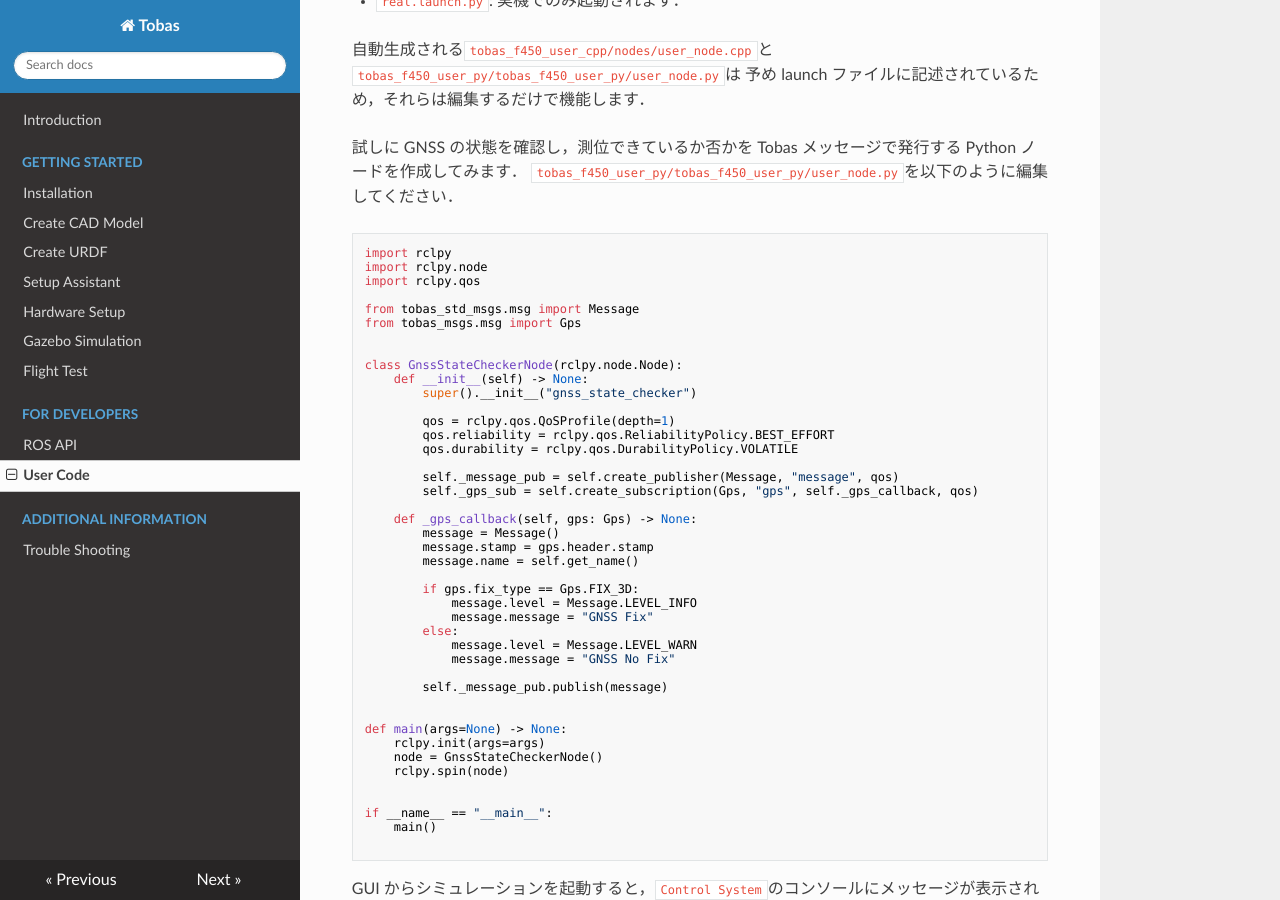
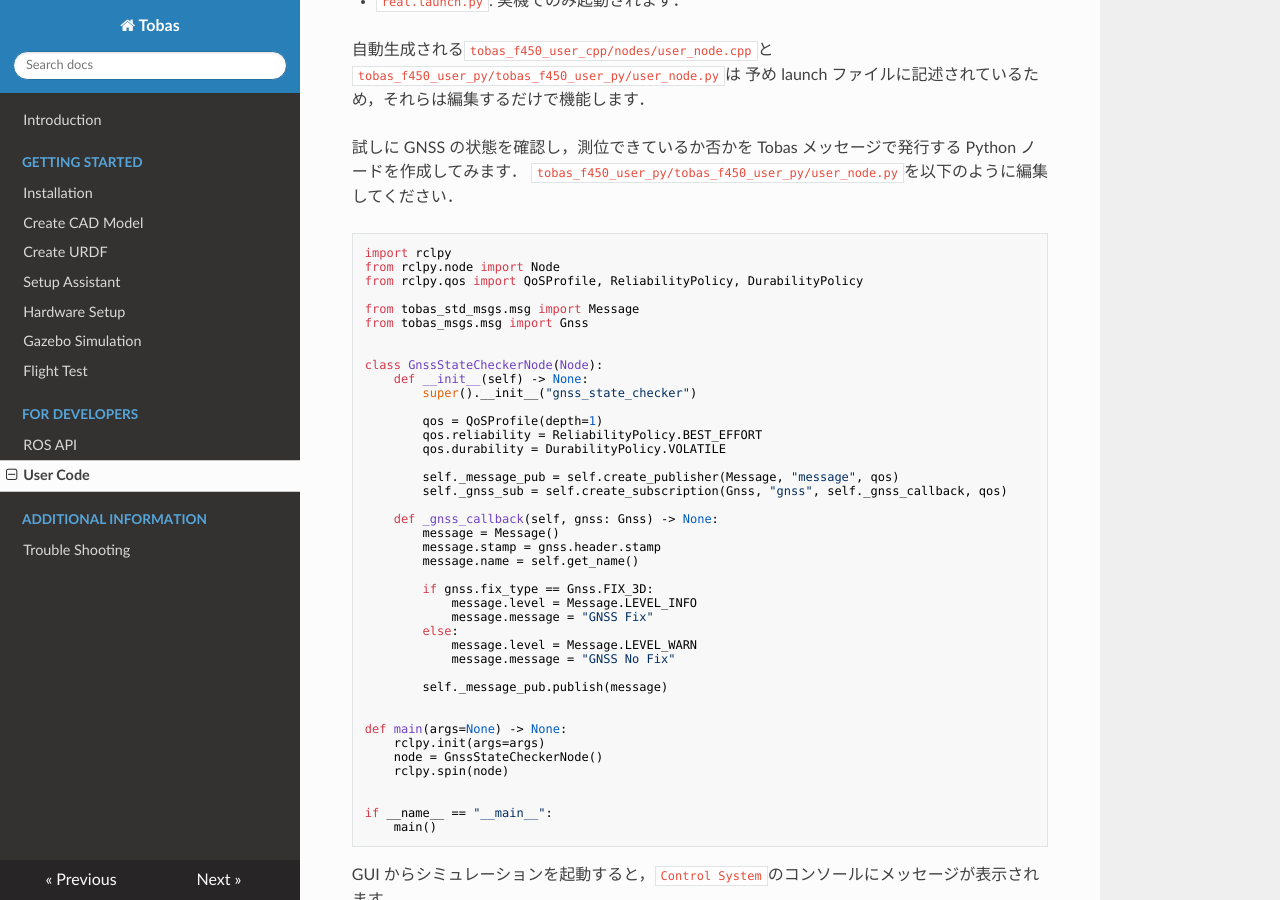
Before and after one commit to TobasFlightControl/tobas_wiki_ja, an MkDocs documentation site: the page built from docs/user_code.md, in a window 1280 px wide and 900 px high, scrolled down 344 px. Built offline with MkDocs 1.6.1, drawn with Linux system fonts in a browser that asks for light colours; nearby versions of some CDN libraries.

Commit message:
edit: user_code.md

````diff
--- a/docs/user_code.md
+++ b/docs/user_code.md
@@ -16,30 +16,30 @@ C++と Python の 2 つのパッケージが生成され，それぞれ以下の
 
 ```python
 import rclpy
-import rclpy.node
-import rclpy.qos
+from rclpy.node import Node
+from rclpy.qos import QoSProfile, ReliabilityPolicy, DurabilityPolicy
 
 from tobas_std_msgs.msg import Message
-from tobas_msgs.msg import Gps
+from tobas_msgs.msg import Gnss
 
 
-class GnssStateCheckerNode(rclpy.node.Node):
+class GnssStateCheckerNode(Node):
     def __init__(self) -> None:
         super().__init__("gnss_state_checker")
 
-        qos = rclpy.qos.QoSProfile(depth=1)
-        qos.reliability = rclpy.qos.ReliabilityPolicy.BEST_EFFORT
-        qos.durability = rclpy.qos.DurabilityPolicy.VOLATILE
+        qos = QoSProfile(depth=1)
+        qos.reliability = ReliabilityPolicy.BEST_EFFORT
+        qos.durability = DurabilityPolicy.VOLATILE
 
         self._message_pub = self.create_publisher(Message, "message", qos)
-        self._gps_sub = self.create_subscription(Gps, "gps", self._gps_callback, qos)
+        self._gnss_sub = self.create_subscription(Gnss, "gnss", self._gnss_callback, qos)
 
-    def _gps_callback(self, gps: Gps) -> None:
+    def _gnss_callback(self, gnss: Gnss) -> None:
         message = Message()
-        message.stamp = gps.header.stamp
+        message.stamp = gnss.header.stamp
         message.name = self.get_name()
 
-        if gps.fix_type == Gps.FIX_3D:
+        if gnss.fix_type == Gnss.FIX_3D:
             message.level = Message.LEVEL_INFO
             message.message = "GNSS Fix"
         else:
@@ -57,7 +57,6 @@ def main(args=None) -> None:
 
 if __name__ == "__main__":
     main()
-
 ```
 
 GUI からシミュレーションを起動すると，`Control System`のコンソールにメッセージが表示されます．
````
